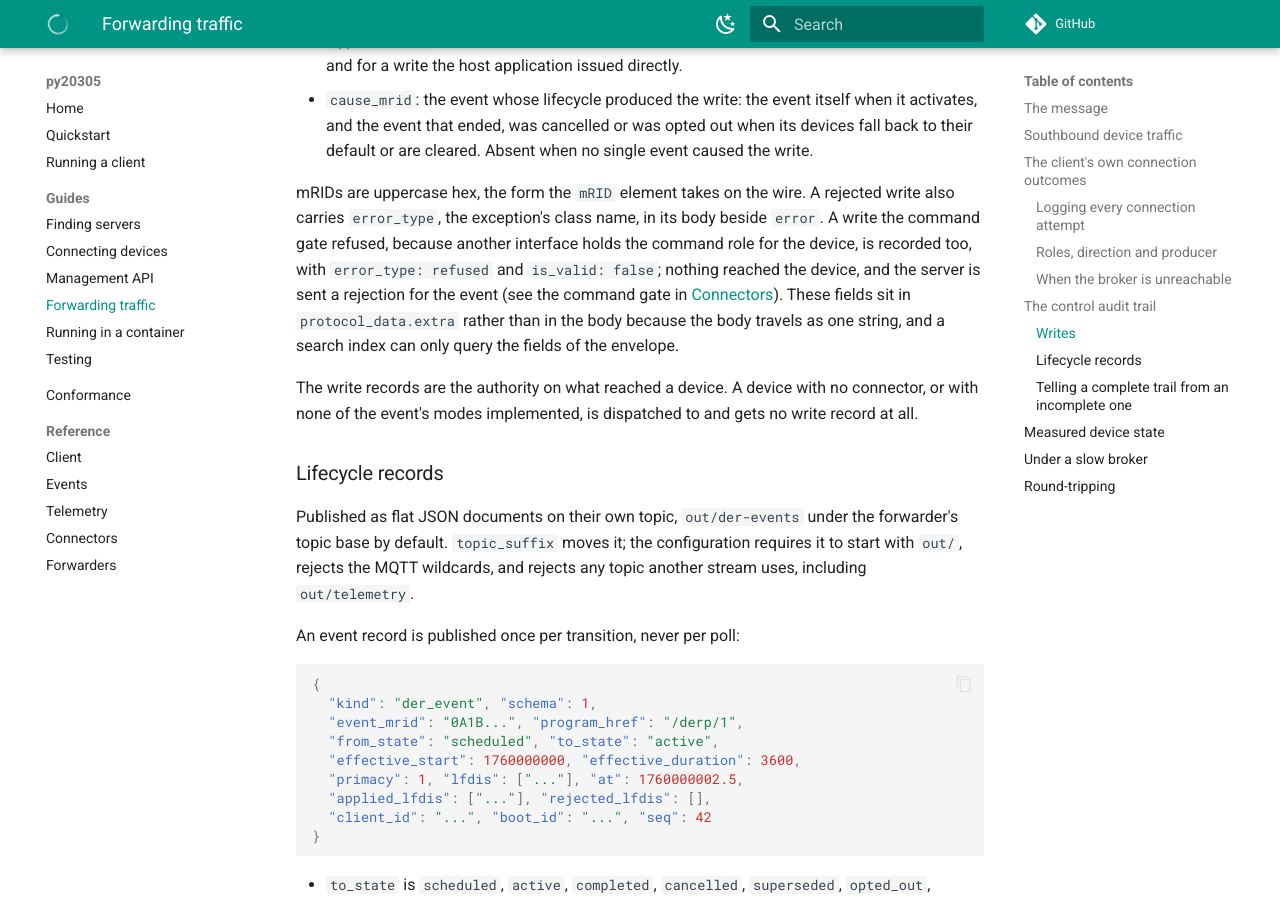
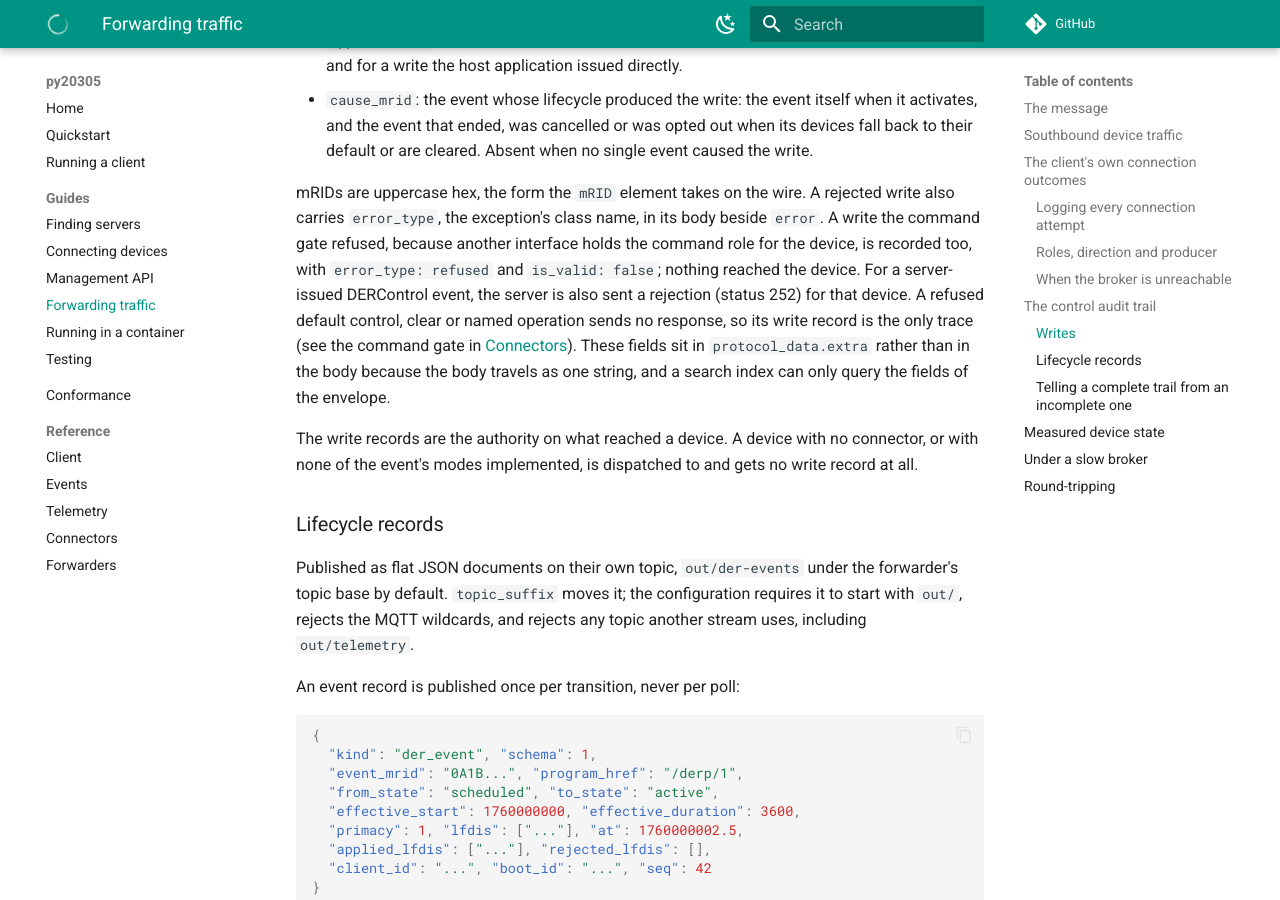
Before and after one commit to DERSecurity/py20305, an MkDocs documentation site: the page built from docs/forwarding.md, in a window 1280 px wide and 900 px high, scrolled down 6700 px. Built offline with MkDocs 1.6.1 and Material for MkDocs 9.7.7, drawn with Linux system fonts in a browser that asks for light colours; comment, search, counter and statistics services are not loaded.

Commit message:
Say where a refused write is kept and which refusals the server hears about
A refused write is left out of the device's commanded state but is recorded in
the audit trail with error_type refused; the connector guide said it appeared
in neither. Only a server-issued DERControl event sends the server a rejection;
a refused default control, clear or named operation sends no response, so the
forwarding guide no longer implies every refusal is answered. The 252 mapping
also says why 4 (Opt-Out) does not fit: it is a choice about one event, not
standing configuration about which interface commands the device.

```diff
--- a/docs/forwarding.md
+++ b/docs/forwarding.md
@@ -315,8 +315,10 @@ mRIDs are uppercase hex, the form the `mRID` element takes on the wire. A
 rejected write also carries `error_type`, the exception's class name, in its
 body beside `error`. A write the command gate refused, because another
 interface holds the command role for the device, is recorded too, with
-`error_type: refused` and `is_valid: false`; nothing reached the device, and the
-server is sent a rejection for the event (see the command gate in
+`error_type: refused` and `is_valid: false`; nothing reached the device. For a
+server-issued DERControl event, the server is also sent a rejection (status
+252) for that device. A refused default control, clear or named operation sends
+no response, so its write record is the only trace (see the command gate in
 [Connectors](connectors.md)). These
 fields sit in `protocol_data.extra` rather than in the body because the body
 travels as one string, and a search index can only query the fields of the
```
Also changed, not shown: docs/connectors.md (+4 -2 lines), 1 other file.
